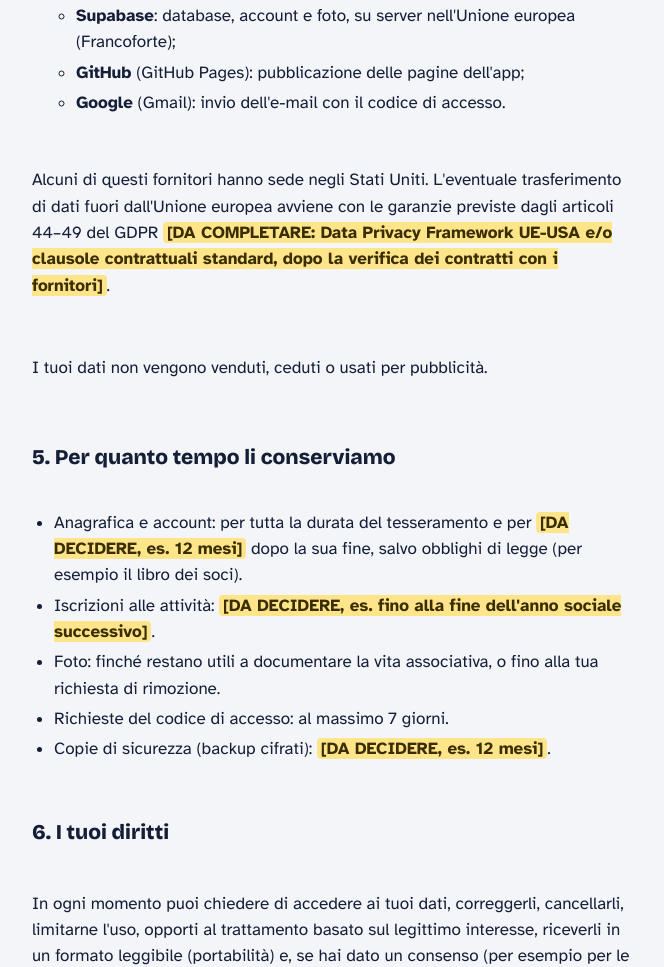
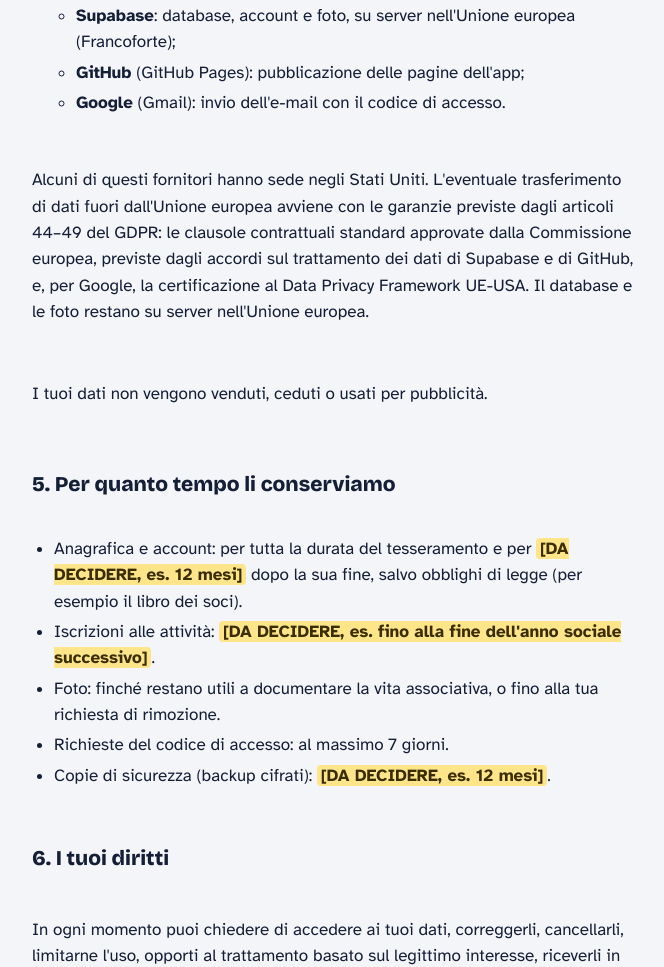
Before and after one commit to ausergratteri/app, a plain HTML site: page privacy.html in a window 1280 px wide. Shown: the part 2207-3174 px from the top of the page, without its empty margins (304-968 px from the left). Drawn offline with Linux system fonts and the light colour scheme.

Commit message:
Informativa: garanzie per i trasferimenti extra UE dei fornitori
Co-Authored-By: Claude Opus 5.5 <noreply@anthropic.com>

```diff
--- a/privacy.html
+++ b/privacy.html
@@ -67,7 +67,7 @@
     </ul>
   </li>
 </ul>
-<p>Alcuni di questi fornitori hanno sede negli Stati Uniti. L'eventuale trasferimento di dati fuori dall'Unione europea avviene con le garanzie previste dagli articoli 44–49 del GDPR <span class="dc">[DA COMPLETARE: Data Privacy Framework UE-USA e/o clausole contrattuali standard, dopo la verifica dei contratti con i fornitori]</span>.</p>
+<p>Alcuni di questi fornitori hanno sede negli Stati Uniti. L'eventuale trasferimento di dati fuori dall'Unione europea avviene con le garanzie previste dagli articoli 44–49 del GDPR: le clausole contrattuali standard approvate dalla Commissione europea, previste dagli accordi sul trattamento dei dati di Supabase e di GitHub, e, per Google, la certificazione al Data Privacy Framework UE-USA. Il database e le foto restano su server nell'Unione europea.</p>
 <p>I tuoi dati non vengono venduti, ceduti o usati per pubblicità.</p>
 
 <h2>5. Per quanto tempo li conserviamo</h2>
```
